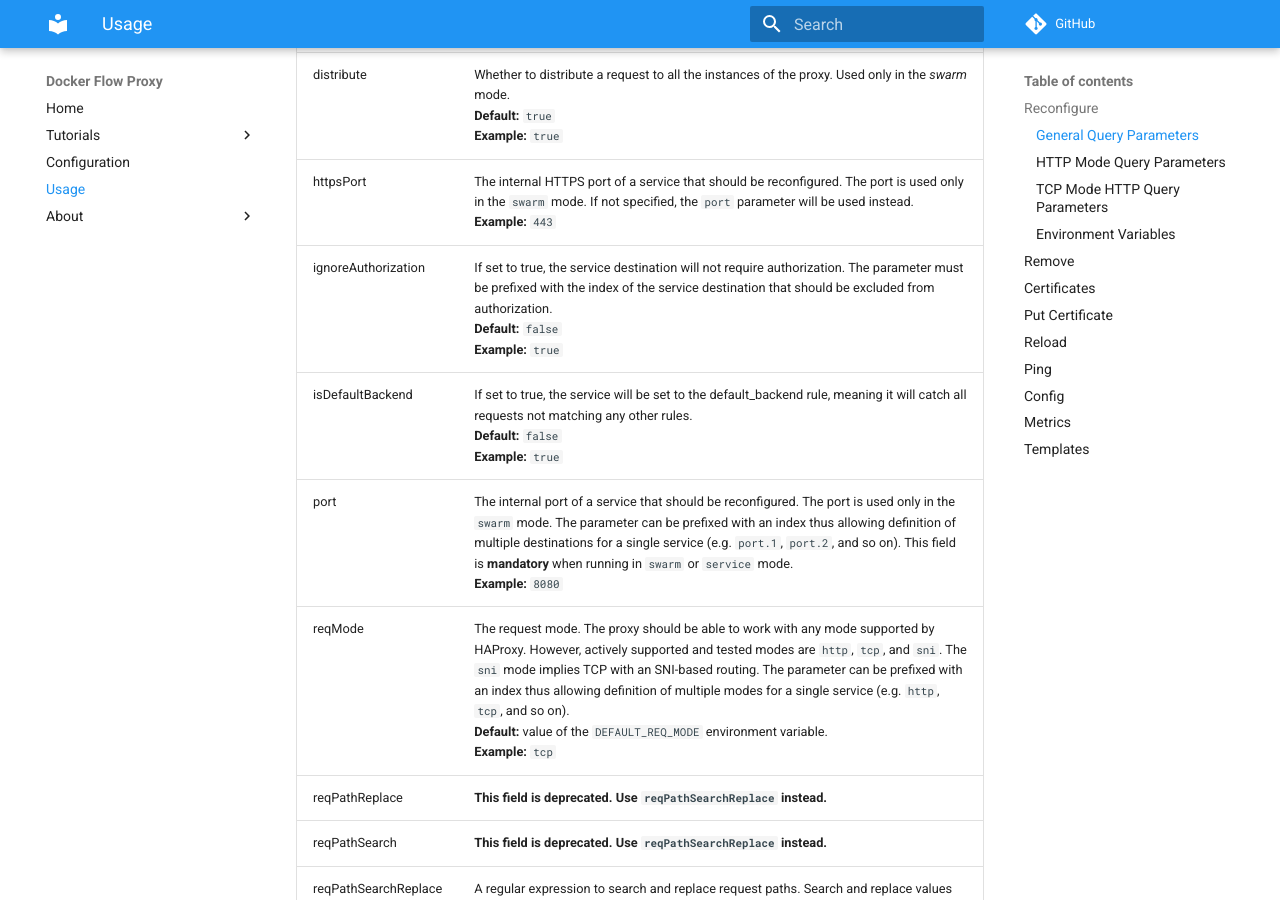
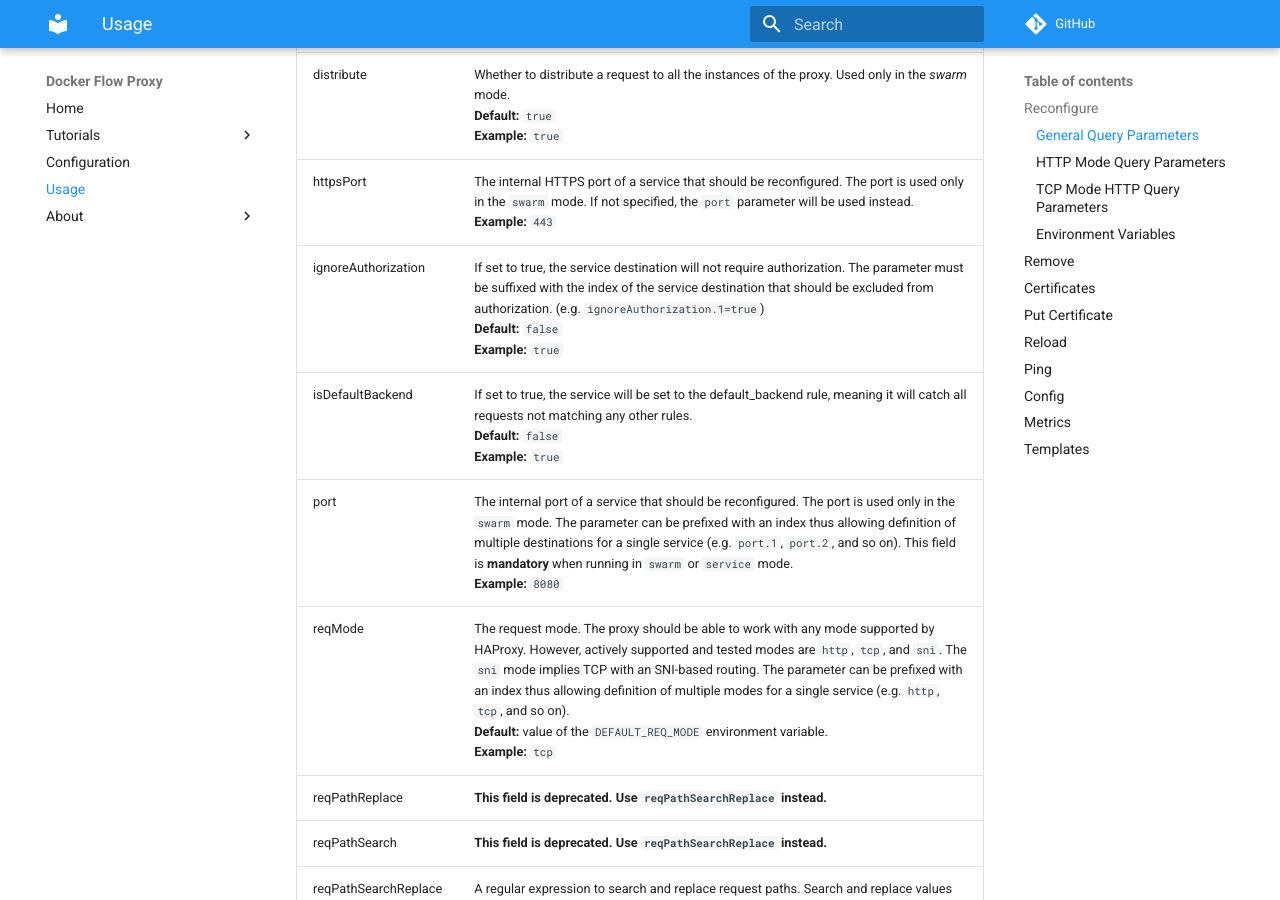
Before and after one commit to docker-flow/docker-flow-proxy, an MkDocs documentation site: the page built from docs/usage.md, in a window 1280 px wide and 900 px high, scrolled down 1532 px. Built offline with MkDocs 1.6.1 and Material for MkDocs 9.7.7, drawn with Linux system fonts in a browser that asks for light colours; comment, search, counter and statistics services are not loaded; old or Windows-style settings are respelled for this version of MkDocs.

Commit message:
Improve description of disableAuthorization param (#450)
The disableAuthorization parameter must be suffixed with the index of the desired service.

```diff
--- a/docs/usage.md
+++ b/docs/usage.md
@@ -23,7 +23,7 @@ The following query parameters can be used to send a *reconfigure* request to *D
 |delResHeader   |Additional headers that will be deleted in the response before forwarding it to the client. Multiple headers should be separated with comma (`,`). Change the environment variable `SEPARATOR` if comma is to be used for other purposes. Please consult [Delete a header in the response](https://www.haproxy.com/doc/aloha/7.0/haproxy/http_rewriting.html#delete-a-header-in-the-response) for more info.<br>**Example:** `X-Varnish,X-Cache`|
 |distribute   |Whether to distribute a request to all the instances of the proxy. Used only in the *swarm* mode.<br>**Default:** `true`<br>**Example:** `true`|false|
 |httpsPort      |The internal HTTPS port of a service that should be reconfigured. The port is used only in the `swarm` mode. If not specified, the `port` parameter will be used instead.<br>**Example:** `443`|
-|ignoreAuthorization|If set to true, the service destination will not require authorization. The parameter must be prefixed with the index of the service destination that should be excluded from authorization.<br>**Default:** `false`<br>**Example:** `true`|
+|ignoreAuthorization|If set to true, the service destination will not require authorization. The parameter must be suffixed with the index of the service destination that should be excluded from authorization. (e.g. `ignoreAuthorization.1=true`)<br>**Default:** `false`<br>**Example:** `true`|)
 |isDefaultBackend  |If set to true, the service will be set to the default_backend rule, meaning it will catch all requests not matching any other rules.<br>**Default:** `false`<br>**Example:** `true`|
 |port           |The internal port of a service that should be reconfigured. The port is used only in the `swarm` mode. The parameter can be prefixed with an index thus allowing definition of multiple destinations for a single service (e.g. `port.1`, `port.2`, and so on). This field is **mandatory** when running in `swarm` or `service` mode.<br>**Example:** `8080`|
 |reqMode        |The request mode. The proxy should be able to work with any mode supported by HAProxy. However, actively supported and tested modes are `http`, `tcp`, and `sni`. The `sni` mode implies TCP with an SNI-based routing. The parameter can be prefixed with an index thus allowing definition of multiple modes for a single service (e.g. `http`, `tcp`, and so on).<br>**Default:** value of the `DEFAULT_REQ_MODE` environment variable.<br>**Example:** `tcp`|
```
